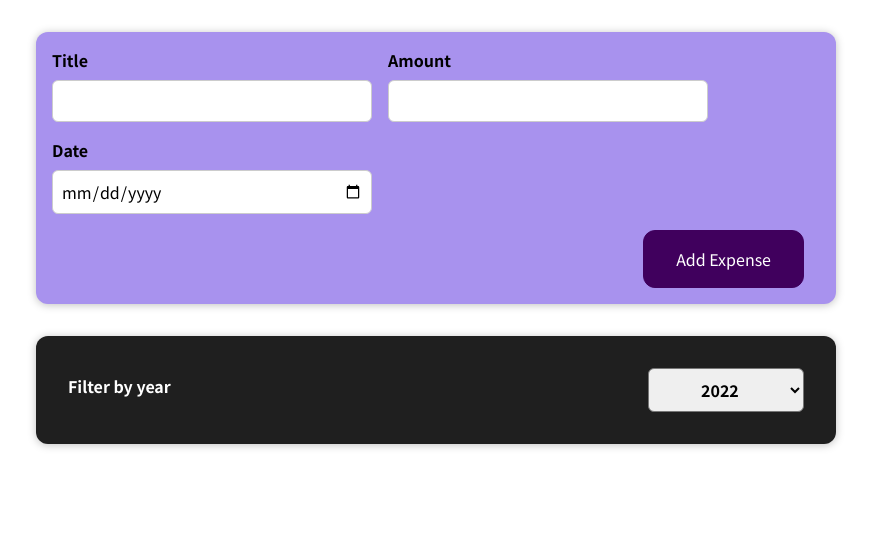
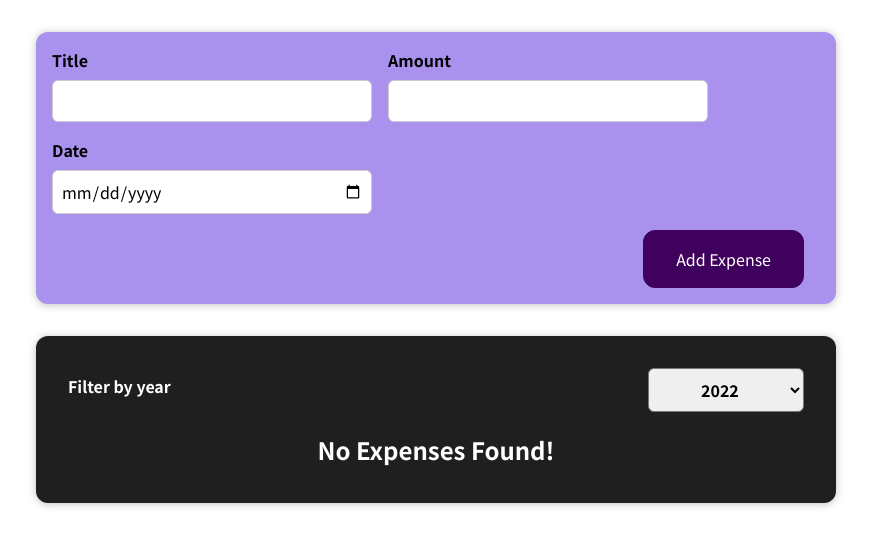
Before and after one commit to saurabh-damde/react-course, a React (Create React App) app: page / in a window 1280 px wide. Shown: the top 546 px of the page, without its empty margins (204-1075 px from the left). Built offline with nearby package versions, Linux system fonts and the light colour scheme.

Commit message:
Return conditional content

```diff
--- a/src/components/Expenses/ExpenseItem.js
+++ b/src/components/Expenses/ExpenseItem.js
@@ -11,6 +11,7 @@
   ];
 
   return (
+    <li>
       <Card className="expense-item">
         <ExpenseDate date={date} />
         <div className="expense-item__description">
@@ -18,6 +19,7 @@
           <div className="expense-item__price">${amount}</div>
         </div>
       </Card>
+    </li>
   );
 };
 
--- a/src/components/Expenses/Expenses.js
+++ b/src/components/Expenses/Expenses.js
@@ -1,7 +1,7 @@
 import React, { useState } from "react";
-import ExpenseItem from "./ExpenseItem";
 import Card from "../UI/Card";
 import ExpenseFilter from "./ExpenseFilter";
+import ExpensesList from "./ExpensesList";
 import "./Expenses.css";
 
 const Expenses = (props) => {
@@ -11,17 +11,15 @@
     setFilteredYear(year);
   };
 
+  const filteredExpenses = props.expenses.filter(
+    (expense) => expense.date.getFullYear().toString() === filteredYear
+  );
+
   return (
     <div>
       <Card className="expenses">
         <ExpenseFilter year={filteredYear} onChangeYear={selectedYear} />
-        {props.expenses
-          .filter(
-            (expense) => expense.date.getFullYear().toString() === filteredYear
-          )
-          .map((expense) => (
-            <ExpenseItem key={expense.id} expense={expense} />
-          ))}
+        <ExpensesList expenses={filteredExpenses} />
       </Card>
     </div>
   );
--- /dev/null
+++ b/src/components/Expenses/ExpensesList.css
@@ -0,0 +1,9 @@
+.expenses-list {
+  list-style: none;
+  padding: 0;
+}
+
+.expenses-list__fallback {
+  color: white;
+  text-align: center;
+}
--- /dev/null
+++ b/src/components/Expenses/ExpensesList.js
@@ -0,0 +1,18 @@
+import ExpenseItem from "./ExpenseItem";
+import "./ExpensesList.css";
+
+const ExpensesList = (props) => {
+  if (props.expenses.length === 0) {
+    return <h2 className="expenses-list__fallback">No Expenses Found!</h2>;
+  }
+
+  return (
+    <ul className="expenses-list">
+      {props.expenses.map((expense) => (
+        <ExpenseItem key={expense.id} expense={expense} />
+      ))}
+    </ul>
+  );
+};
+
+export default ExpensesList;
```
Lines whose indentation alone changed are shown as unchanged.
